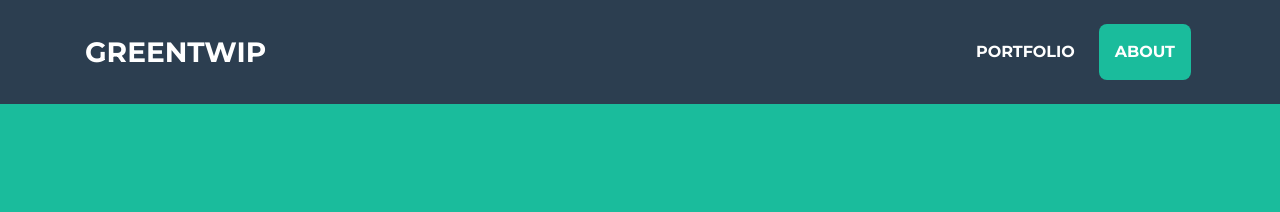
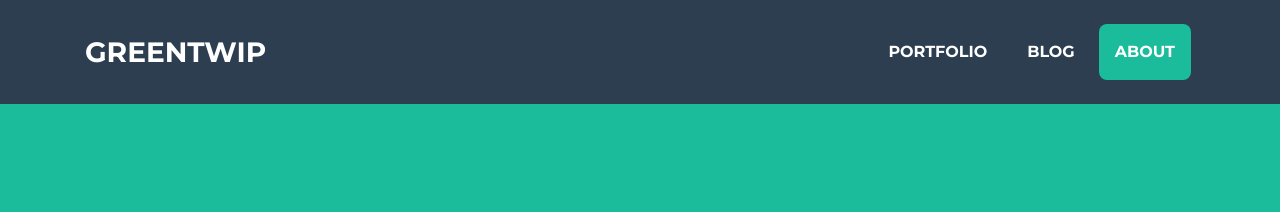
Before and after one commit to Greentwip/greentwip.github.io, a Jekyll site: the page index.html, which Jekyll copies as it is, in a window 1280 px wide. Shown: the top 212 px of the page. Built offline with Jekyll 4.4.1, drawn with Linux system fonts in a browser that asks for light colours.

Commit message:
Blog update

```diff
--- a/index.html
+++ b/index.html
@@ -35,6 +35,10 @@
           <li class="nav-item mx-0 mx-lg-1">
             <a class="nav-link py-3 px-0 px-lg-3 rounded js-scroll-trigger" href="#portfolio">Portfolio</a>
           </li>
+          <li class="nav-item mx-0 mx-lg-1">
+            <a class="nav-link py-3 px-0 px-lg-3 rounded js-scroll-trigger" href="/blog">Blog</a>
+          </li>
+
           <li class="nav-item mx-0 mx-lg-1">
             <a class="nav-link py-3 px-0 px-lg-3 rounded js-scroll-trigger" href="#about">About</a>
           </li>
```
